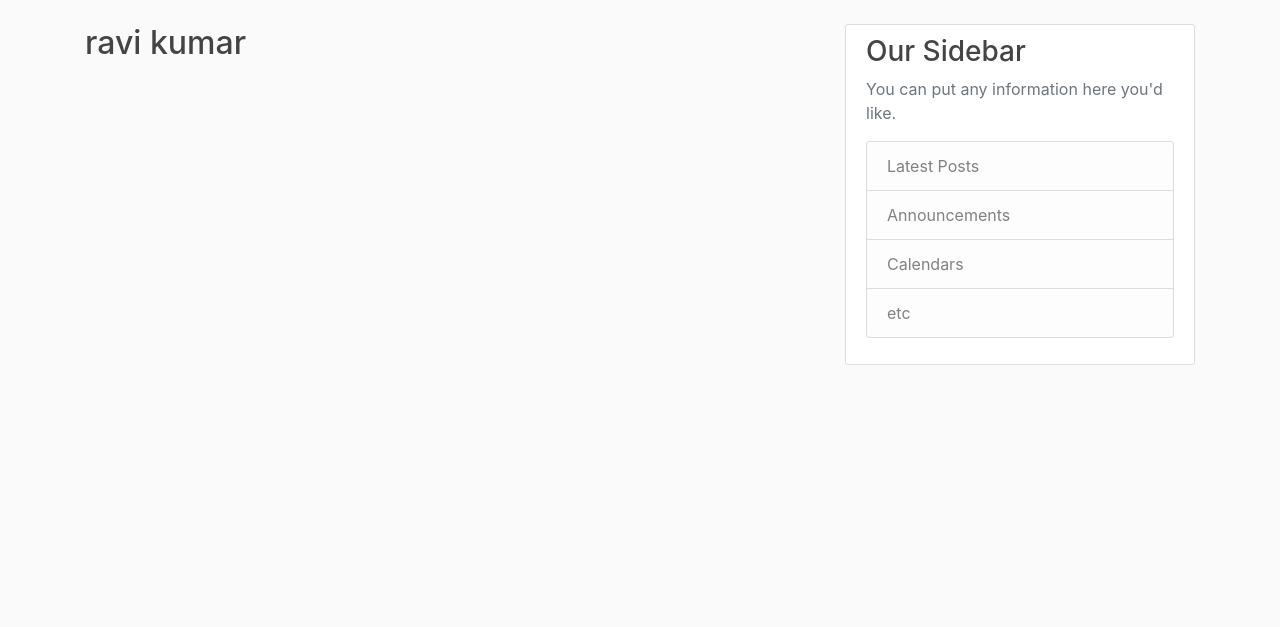
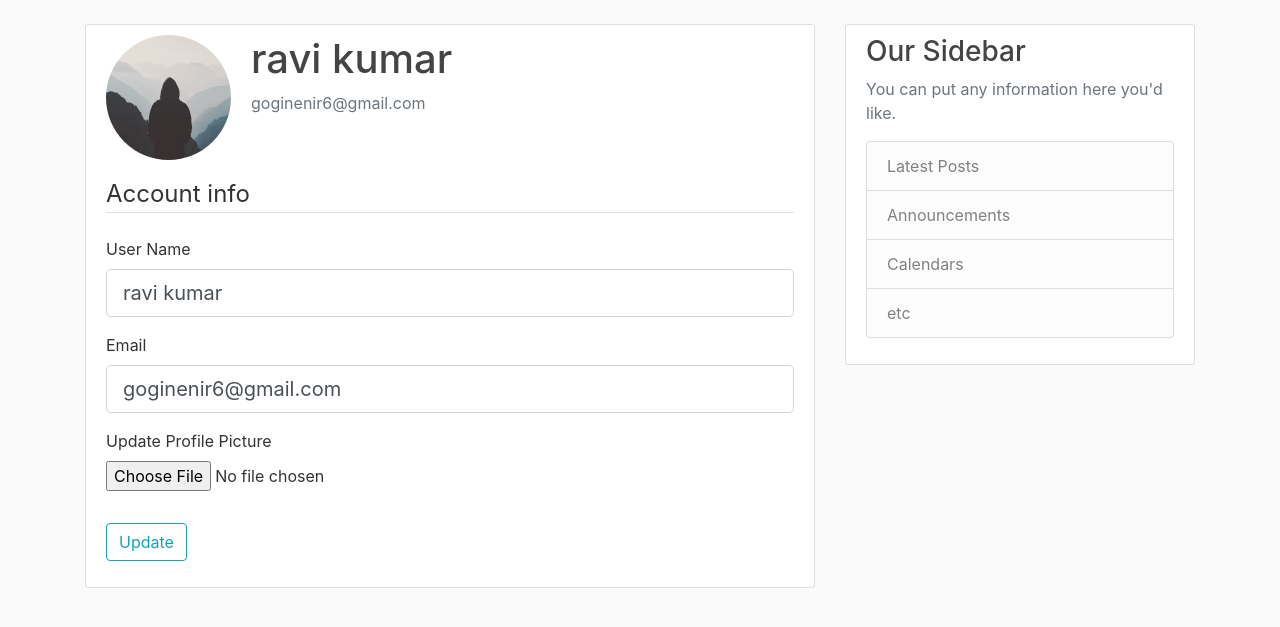
Before and after one commit to goginenir6/faskapp, a Flask app: page /account in a window 1280 px wide. Shown: the part 56-683 px from the top of the page. Run offline with Flask 2, Linux system fonts and the light colour scheme; a user stored in the database is signed in; some libraries are stand-ins or nearby versions.

Commit message:
Profile pic and udate account info

```diff
--- a/flaskblog/forms.py
+++ b/flaskblog/forms.py
@@ -1,4 +1,6 @@
 from flask_wtf import FlaskForm
+from flask_wtf.file import FileField, FileAllowed
+from flask_login import current_user
 from wtforms import StringField, PasswordField, SubmitField, BooleanField
 from wtforms.validators import DataRequired, Length, Email, EqualTo, ValidationError
 from flaskblog.models import User, Post
@@ -28,3 +30,22 @@ class Loginform(FlaskForm):
     password = PasswordField('Password', validators = [DataRequired()])
     rememberme = BooleanField('Remember Me')
     submit = SubmitField('Login')
+
+class Updateaccountform(FlaskForm):
+    username = StringField('User Name',
+                            validators = [DataRequired(), Length(min=2, max=20)])
+    email = StringField('Email', validators = [DataRequired(), Email()])
+    picture = FileField('Update Profile Picture', validators=[FileAllowed(['jpg', 'png'])])
+    submit = SubmitField('Update')
+
+    def validate_username(self, username):
+        if username.data != current_user.username:
+            user = User.query.filter_by(username= username.data).first()
+            if user:
+                raise ValidationError('Taht username is taken, please choose another name.')
+
+    def validate_email(self, email):
+        if email.data != current_user.email:
+            user = User.query.filter_by(email= email.data).first()
+            if user:
+                raise ValidationError('Taht email is taken, please choose another email.')
--- a/flaskblog/models.py
+++ b/flaskblog/models.py
@@ -18,7 +18,7 @@ class User(db.Model, UserMixin):
     posts = db.relationship('Post', backref='author', lazy=True)
 
     def __repr__(self):
-        return f"User('{self.username}', '{self.email}', '{self.image_file}')"
+        return "User('{self.username}', '{self.email}', '{self.image_file}')"
 
 class Post(db.Model):
     id = db.Column(db.Integer, primary_key=True)
@@ -28,4 +28,4 @@ class Post(db.Model):
     user_id = db.Column(db.Integer, db.ForeignKey('user.id'), nullable=False)
 
     def __repr__(self):
-        return f"Post('{self.title}', '{self.date_posted}')"
+        return "Post('{self.title}', '{self.date_posted}')"
--- a/flaskblog/routes.py
+++ b/flaskblog/routes.py
@@ -1,6 +1,9 @@
+import os
+import secrets
+from PIL import Image
 from flask import render_template, url_for, flash, redirect, request
 from flaskblog import app, bcrypt, db
-from flaskblog.forms import Registrationform, Loginform
+from flaskblog.forms import Registrationform, Loginform, Updateaccountform
 from flaskblog.models import User, Post
 from flask_login import login_user, current_user, logout_user, login_required
 
@@ -40,7 +43,7 @@ def register():
         user = User(username = form.username.data, email = form.email.data, password = hashed_password)
         db.session.add(user)
         db.session.commit()
-        flash(f'Your account is created! You are now able to login.', 'success')
+        flash('Your account is created! You are now able to login.', 'success')
         return redirect(url_for('login'))
     return render_template('register.html', title='Register', form=form)
 
@@ -56,7 +59,7 @@ def login():
             next_page = request.args.get('next')
             return redirect(next_page) if next_page else redirect(url_for('home'))
         else:
-            flash(f'Login unsuccesfull. Please check email or password', 'danger')
+            flash('Login unsuccesfull. Please check email or password', 'danger')
     return render_template ('login.html', title='Login user', form = form)
 
 @app.route('/logout')
@@ -64,7 +67,36 @@ def logout():
     logout_user()
     return redirect(url_for('home'))
 
-@app.route('/account')
+
+def save_picture(form_picture):
+    random_hex = secrets.token_hex(8)
+    _, f_ext = os.path.splitext(form_picture.filename)
+    picture_fn = random_hex + f_ext
+    picture_path = os.path.join(app.root_path, 'static/profile_pics', picture_fn)
+
+    output_size = (125, 125)
+    i = Image.open(form_picture)
+    i.thumbnail(output_size)
+    i.save(picture_path)
+
+    return picture_fn
+
+@app.route('/account', methods=['GET', 'POST'])
 @login_required
 def account():
-    return render_template ('account.html', title='User Account')
+    form = Updateaccountform()
+    if form.validate_on_submit():
+        if form.picture.data:
+            picture_file = save_picture(form.picture.data)
+            current_user.image_file = picture_file
+        current_user.username = form.username.data
+        current_user.email = form.email.data
+        db.session.commit()
+        flash('Your account has been updated!', 'success')
+        return redirect(url_for('account'))
+    elif request.method == 'GET':
+        form.username.data = current_user.username
+        form.email.data = current_user.email
+    image_file = url_for('static', filename='profile_pics/' + current_user.image_file)
+    return render_template ('account.html', title='User Account',
+                            image_file=image_file, form=form)
--- a/flaskblog/templates/account.html
+++ b/flaskblog/templates/account.html
@@ -1,4 +1,56 @@
 {% extends 'base.html' %}
 {% block content %}
-    <h2>{{ current_user.username }}</h2>
+    <div class="content-section">
+      <div class="media">
+        <img class="rounded-circle account-img" src="{{ image_file }}">
+        <div class="media-body">
+          <h2 class="account-heading">{{ current_user.username }}</h2>
+          <p class="text-secondary">{{ current_user.email }}</p>
+        </div>
+      </div>
+        <form method="POST" action="">
+            {{ form.hidden_tag() }}
+            <fieldset class="form-group">
+                <legend class="border-bottom mb-4">Account info</legend>
+                <div class="form-group">
+                    {{ form.username.label(class="form-control-label") }}
+                    {% if form.username.errors %}
+                        {{ form.username(class="form-control form-control-lg is-invalid") }}
+                        <div class="invalid-feedback">
+                            {% for error in form.username.errors %}
+                                <span>{{ error }}</span>
+                            {% endfor %}
+                        </div>
+                    {% else %}
+                        {{ form.username(class="form-control form-control-lg") }}
+                    {% endif %}
+                </div>
+                <div class="form-group">
+                    {{ form.email.label(class="form-control-label") }}
+                    {% if form.email.errors %}
+                        {{ form.email(class="form-control form-control-lg is-invalid") }}
+                        <div class="invalid-feedback">
+                            {% for error in form.email.errors %}
+                                <span>{{ error }}</span>
+                            {% endfor %}
+                        </div>
+                    {% else %}
+                        {{ form.email(class="form-control form-control-lg") }}
+                    {% endif %}
+                </div>
+                <div class="form-group">
+                    {{ form.picture.label() }}
+                    {{ form.picture(class="form-control-file") }}
+                    {% if form.picture.errors %}
+                        {% for error in form.picture.errors %}
+                            <span class="text-danger">{{ error }}</span></br>
+                        {% endfor %}
+                    {% endif %}
+                </div>
+            </fieldset>
+            <div class="form-group">
+                {{ form.submit(class="btn btn-outline-info") }}
+            </div>
+        </form>
+    </div>
 {% endblock content %}
```
Also changed, not shown: requirements.txt (+9 -0 lines), flaskblog/site.db, flaskblog/static/profile_pics/default.jpg (added).
